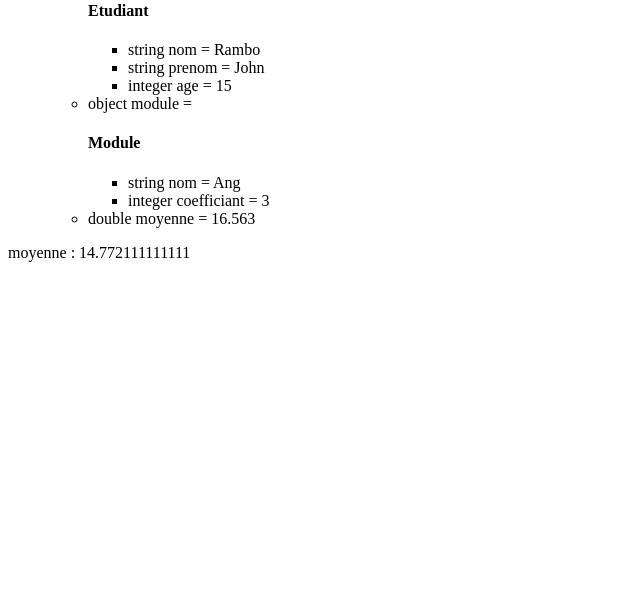
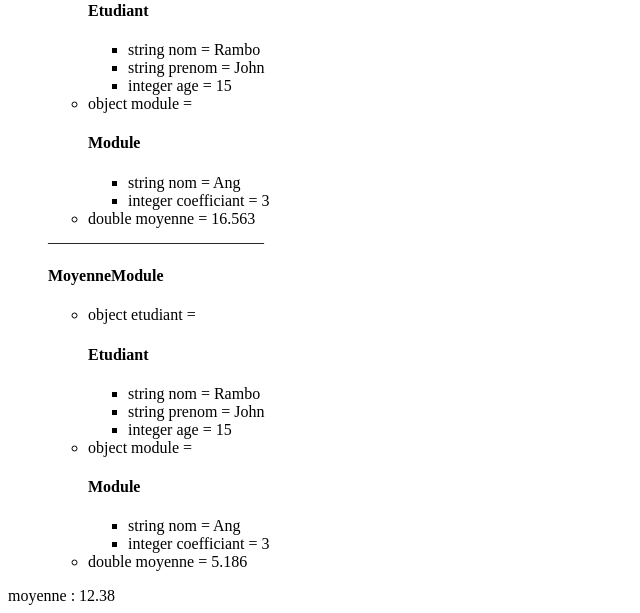
Before and after one commit to GoldenPing/mds-cours, a PHP site: page /POO-php/desktop/J2/index.php in a window 1280 px wide. Shown: the part 1387-2000 px from the top of the page, without its empty margins (0-640 px from the left). Before the commit the page ends 1649 px from the top, so only its background shows below. Run offline with PHP 8.4, Linux system fonts and the light colour scheme.

Commit message:
Exo 1 fix moyenne

```diff
--- a/POO-php/desktop/J2/FirstClass/MoyenneEtudiant.php
+++ b/POO-php/desktop/J2/FirstClass/MoyenneEtudiant.php
@@ -53,6 +53,6 @@ class MoyenneEtudiant
             $totalMoy  += $moyenne->moyenne * $moyenne->module->coefficiant;
         }
         $res = $totalMoy / $totalCoef;
-        return $res;
+        return number_format($res,2);
     }
 }
--- a/POO-php/desktop/J2/index.php
+++ b/POO-php/desktop/J2/index.php
@@ -16,6 +16,7 @@ echo $e;
 $m = new Module("Math",2);
 $m2 = new Module("Fr",4);
 $m3 = new Module("Ang",3);
+$m4 = new Module("Phys",3);
 echo $m;
 
 $mm = new MoyenneModule($e,$m,10.33);
@@ -25,7 +26,8 @@ echo $mm;
 $moyennes = [
     $mm,
     new MoyenneModule($e,$m2,15.65),
-    new MoyenneModule($e,$m3,16.563)
+    new MoyenneModule($e,$m3,16.563),
+    new MoyenneModule($e,$m3,5.186)
 ];
 
 $me = new MoyenneEtudiant($moyennes);
```
